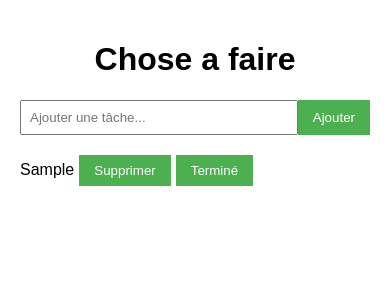
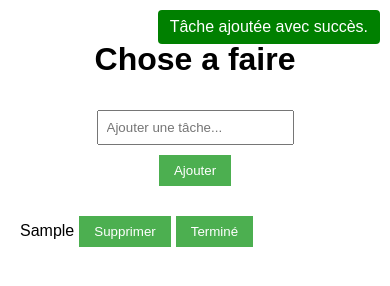
Before and after one commit to yaacovp/to-do-list, a plain HTML site: page index.html in a window 390 px wide. Both pictures are taken after typing "Sample" into the empty fields and a click on the button "Ajouter". Drawn offline with Linux system fonts and the light colour scheme.

Commit message:
rendu de maniere responsive, ajouter message, ordre alphabetique

```diff
--- a/index.html
+++ b/index.html
@@ -8,6 +8,7 @@
 <body>
   <h1>Chose a faire</h1>
 
+  <div id="messages"></div>
 
   <div id="addTaskContainer">
     <input type="text" id="taskInput" placeholder="Ajouter une tâche...">
--- a/script.js
+++ b/script.js
@@ -1,5 +1,20 @@
 // Récupérer la liste des tâches depuis le stockage local ou initialiser une liste vide
 let tasks = JSON.parse(localStorage.getItem('tasks')) || [];
+
+// Fonction pour afficher un message
+function showMessage(message, className) {
+  const messagesContainer = document.getElementById('messages');
+  const messageDiv = document.createElement('div');
+  messageDiv.textContent = message;
+  messageDiv.classList.add('message'); // Ajout de la classe générique "message"
+  messageDiv.classList.add(className);
+  messagesContainer.appendChild(messageDiv);
+
+  // Supprimer le message après quelques secondes
+  setTimeout(() => {
+    messagesContainer.removeChild(messageDiv);
+  }, 3000); // Le message disparaîtra après 3 secondes (3000 millisecondes)
+}
 
 // Fonction pour ajouter une nouvelle tâche
 function addTask() {
@@ -10,25 +25,38 @@ function addTask() {
     tasks.push({ text: taskText, completed: false });
     updateTaskList();
     taskInput.value = '';
+
+    showMessage('Tâche ajoutée avec succès.', 'success-message');
   }
 }
+
 
 // Fonction pour supprimer une tâche
 function removeTask(index) {
   tasks.splice(index, 1);
   updateTaskList();
+
+  showMessage('Tâche supprimée avec succès.', 'delete-message');
 }
 
 // Fonction pour marquer une tâche comme terminée
 function toggleComplete(index) {
   tasks[index].completed = !tasks[index].completed;
   updateTaskList();
+
+  if (tasks[index].completed) {
+    showMessage('Tâche terminée avec succès.', 'success-message');
+  } else {
+    showMessage('Tâche annulée.', 'info-message');
+  }
 }
 
 // Fonction pour mettre à jour la liste des tâches affichée
 function updateTaskList() {
   const taskContainer = document.getElementById('taskContainer');
   taskContainer.innerHTML = '';
+
+  tasks.sort((a, b) => a.text.localeCompare(b.text));
 
   tasks.forEach((task, index) => {
     const taskDiv = document.createElement('div');
--- a/style.css
+++ b/style.css
@@ -11,14 +11,13 @@ body {
 
 #taskContainer {
   margin-top: 20px;
-
 }
 
 .task {
   margin-bottom: 10px;
 }
 
-  .task button{
+.task button {
   margin-left: 5px;
 }
 
@@ -28,6 +27,8 @@ body {
 
 #addTaskContainer {
   display: flex;
+  justify-content: space-between; /* Horizontal alignment: Buttons will be spaced evenly */
+  align-items: center; /* Vertical alignment: Buttons will be centered */
   margin-top: 10px;
 }
 
@@ -48,3 +49,48 @@ body {
 button:hover {
   background-color: #45a049;
 }
+
+/* Styles pour les messages */
+#messages {
+  position: fixed;
+  top: 10px;
+  right: 10px;
+  z-index: 9999;
+}
+
+.message {
+  margin-bottom: 10px;
+  padding: 8px 12px;
+  border-radius: 4px;
+}
+
+.success-message {
+  color: white;
+  background-color: green;
+}
+
+.delete-message {
+  color: white;
+  background-color: red;
+}
+
+.info-message {
+  color: white;
+  background-color: blue;
+}
+
+/* Responsive Styles */
+@media (max-width: 600px) {
+  #addTaskContainer {
+    flex-direction: column; /* Buttons will stack vertically on smaller screens */
+  }
+
+  #taskInput {
+    margin-top: 10px;
+    max-width: 100%; /* Input will take full width on smaller screens */
+  }
+
+  button {
+    margin-top: 10px; /* Add some space between buttons on smaller screens */
+  }
+}
```
Lines whose indentation alone changed are shown as unchanged.
